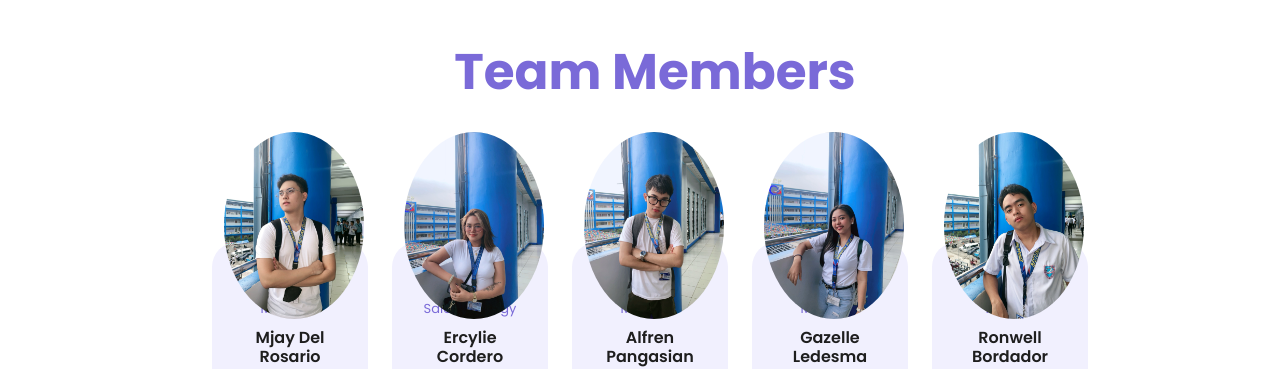
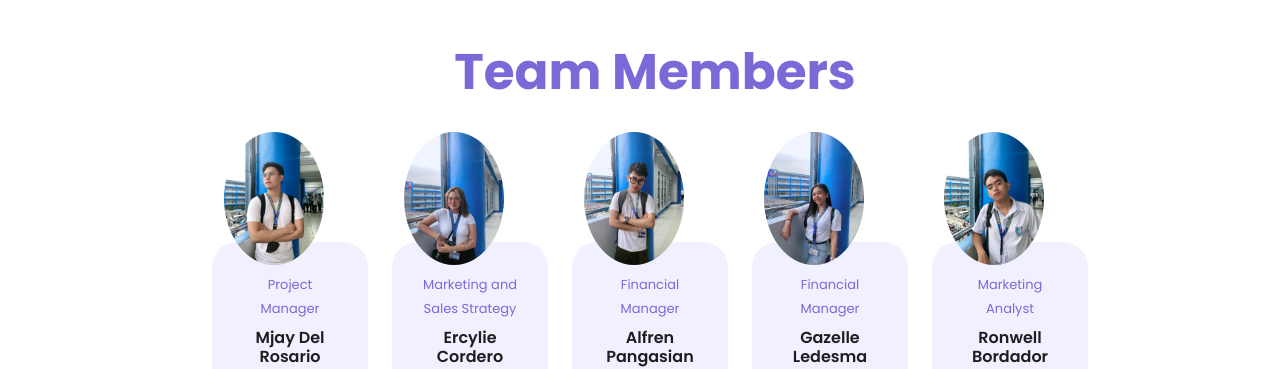
Before and after one commit to ercylie1/detechsolutions, a plain HTML site: page index.html in a window 1280 px wide. Shown: the part 3700-4069 px from the top of the page. Drawn offline with nearby package versions, Linux system fonts and the light colour scheme.

Commit message:
templatemo-scholar.css

```diff
--- a/assets/css/templatemo-scholar.css
+++ b/assets/css/templatemo-scholar.css
@@ -1158,7 +1158,7 @@ Team Style
 }
 
 .team-member img {
-  max-width: 140px;
+  max-width: 100px;
   border-radius: 50%;
   position: absolute;
   top: -110px;
```
